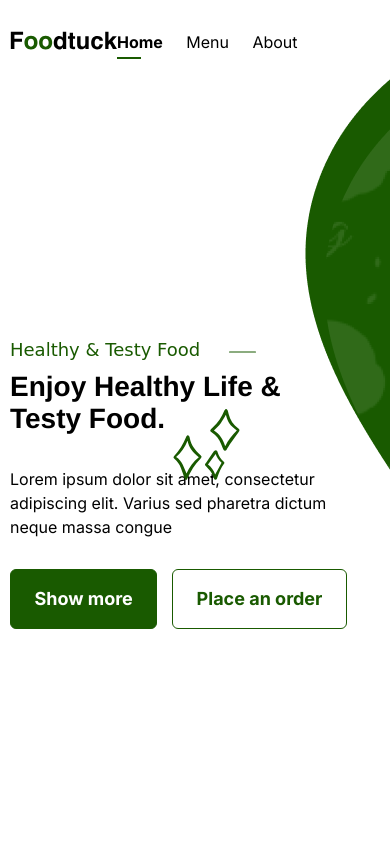
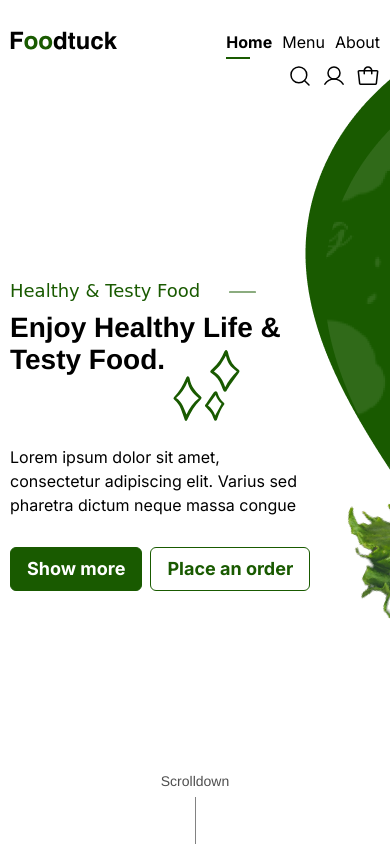
Before and after one commit to Barister/odin-restaurant, a website built with webpack: page src/index.html in a window 390 px wide. Built offline with nearby package versions, Linux system fonts and the light colour scheme; a web font is replaced by a local one.

Commit message:
hero adaptive ready

```diff
--- a/src/css/style.scss
+++ b/src/css/style.scss
@@ -50,10 +50,15 @@ $smallMobile: 479.98px;
 
 $textColor: #211a1d;
 $primaryColor: #195a00;
-$secondaryColor: #cad4ca;
+$secondaryColor: #996;
 $accentColor: #8075ff;
 $backgroundColor: #f8f0fb;
 
+
+$fontFamily: 'Helvetiva', sans-serif;
+$secondFamily: 'Inter', sans-serif;
+$miniver: 'Miniver', sans-serif;
+$roboto: 'Roboto', sans-serif;
 
 
  // Main styles
@@ -94,6 +99,9 @@ $backgroundColor: #f8f0fb;
       z-index: -1;
       top: -100px;
       left: clamp(35%, 12vw - 2.0rem, 50%);
+      img {
+         // max-height: 100vh;
+      }
    }
 }
 
@@ -126,7 +134,7 @@ $backgroundColor: #f8f0fb;
 }
 
 .title {
-  font-size: clamp(2.8rem, 10vw - 2.0rem, 60px);
+  font-size: clamp(2.8rem, 12vw - 2.0rem, 60px);
   line-height: 113%;
   font-weight: 700;
   position: relative;
@@ -147,7 +155,7 @@ $backgroundColor: #f8f0fb;
    font-weight: 700;
    font-size: 18px;
    line-height: 144%;
-   padding: clamp(8px, 6vw, 16px) clamp(16px, 6vw, 48px);
+   padding: clamp(8px, 6vw - 2.0rem, 16px) clamp(16px, 6vw - 2.0rem, 48px);
    border: 1px solid $primaryColor;
    border-radius: 6px;
    text-wrap: nowrap;
@@ -162,11 +170,29 @@ $backgroundColor: #f8f0fb;
 
 }
 
+.scrolldown {
+   display: inline-block;
+   font-size: 14px;
+   line-height: 157%;
+   position: relative;
+   color: #4f4f4f;
+   &::after {
+      content: '';
+      position: absolute;
+      margin-top: 26px;
+      left: 50%;
+      height: 60px;
+      width: 1px;
+      background-color: #828282;
+   }
+}
+
 
 // styles
 
 .page {
 
+   // min-height: calc(100vh - clamp(3.0rem, 6vw - 2.0rem, 6.0rem));
 
 
 		/* .page__header */
@@ -178,6 +204,7 @@ $backgroundColor: #f8f0fb;
 		/* .page__hero */
 
 		&__hero {
+      //   height: 100%;
 		}
 }
 .header {
@@ -189,7 +216,8 @@ $backgroundColor: #f8f0fb;
          display: flex;
          align-items: center;
          justify-content: space-between;
-
+         flex-wrap: wrap;
+         gap: 10px;
 		}
 
 		/* .header__logo */
@@ -206,7 +234,7 @@ $backgroundColor: #f8f0fb;
          ul {
             display: flex;
             align-items: center;
-            gap: clamp(10px, 6vw, 30px);
+            gap: clamp(10px, 6vw - 2rem, 30px);
          }
 
 		}
@@ -244,7 +272,11 @@ $backgroundColor: #f8f0fb;
 		/* .header-page__panel */
 
 		&__panel {
-
+         @media (max-width: $smallMobile) {
+            width: 100%;
+            display: flex;
+            justify-content: end;
+         }
 		}
 }
 .panel {
@@ -260,6 +292,9 @@ $backgroundColor: #f8f0fb;
 		/* .panel__item */
 
 		&__item {
+         @media (max-width: $mobile) {
+            filter: invert(1);
+         }
 		}
 }
 .hero {
@@ -271,15 +306,22 @@ $backgroundColor: #f8f0fb;
 		/* .hero__container */
 
 		&__container {
+         // height: 100%;
+         display: flex;
+         flex-direction: column;
+         justify-content: space-between;
+         row-gap: 20px;
 		}
 
 		/* .hero__row */
 
 		&__row {
+         max-height: 75vh;
          display: flex;
          justify-content: space-between;
          align-items: center;
-         gap: 30px;
+         //flex-wrap: wrap;
+         //gap: 30px;
 
 		}
 
@@ -303,6 +345,9 @@ $backgroundColor: #f8f0fb;
 		&__title {
          position: relative;
          margin-bottom: 32px;
+         @media (max-width: $mobile) {
+            margin-bottom: 70px;
+         }
          &::after {
             content: '';
             position: absolute;
@@ -319,6 +364,9 @@ $backgroundColor: #f8f0fb;
          font-size: 1.6rem;
          line-height: 150%;
          margin-bottom: 30px;
+         // @media (max-width: $mobile) {
+         //    margin-bottom: 50px;
+         // }
 		}
 
 		/* .hero__call-to-action */
@@ -326,7 +374,7 @@ $backgroundColor: #f8f0fb;
 		&__call-to-action {
          display: flex;
          :not(:last-child) {
-            margin-right: 15px;
+            margin-right: clamp(8px, 6vw - 2rem, 15px);
          }
 		}
 
@@ -343,7 +391,29 @@ $backgroundColor: #f8f0fb;
 		/* .hero__image */
 
 		&__image {
+         flex: 1 0 auto;
+         position: relative;
+         // height: 100%;
+         // width: 100%;
+         img {
+            width: 100%;
+            height: 100%;
+            // position: absolute;
+            object-fit: cover;
+            object-position: left;
+
+            // left: 0;
+            // top: 0;
+
+         }
 		}
+
+      &__scrolldown {
+         flex: 1 0 auto;
+         // height: 100%;
+         display: block;
+         text-align: center;
+      }
 }
 .btn {
 }
--- a/src/index.html
+++ b/src/index.html
@@ -4,7 +4,7 @@
 <head>
    <meta charset="UTF-8">
    <meta name="viewport" content="width=device-width, initial-scale=1.0">
-   <title>Getting Started</title>
+   <title>The Odin Restaurant</title>
 </head>
 
 <body>
@@ -74,12 +74,15 @@
                         <img src="../src/img/hero-image.png" alt="">
                      </div>
                   </div>
+                  <div class="hero__scrolldown scrolldown">
+                     <a href="" class="">Scrolldown</a>
+                  </div>
                </div>
             </section>
          </main>
       </div>
    </div>
-   <script src="./index.js"></script>
+   <!-- <script src="./index.js"></script> -->
 </body>
 
 </html>
```
Also changed, not shown: src/css/style.css.
